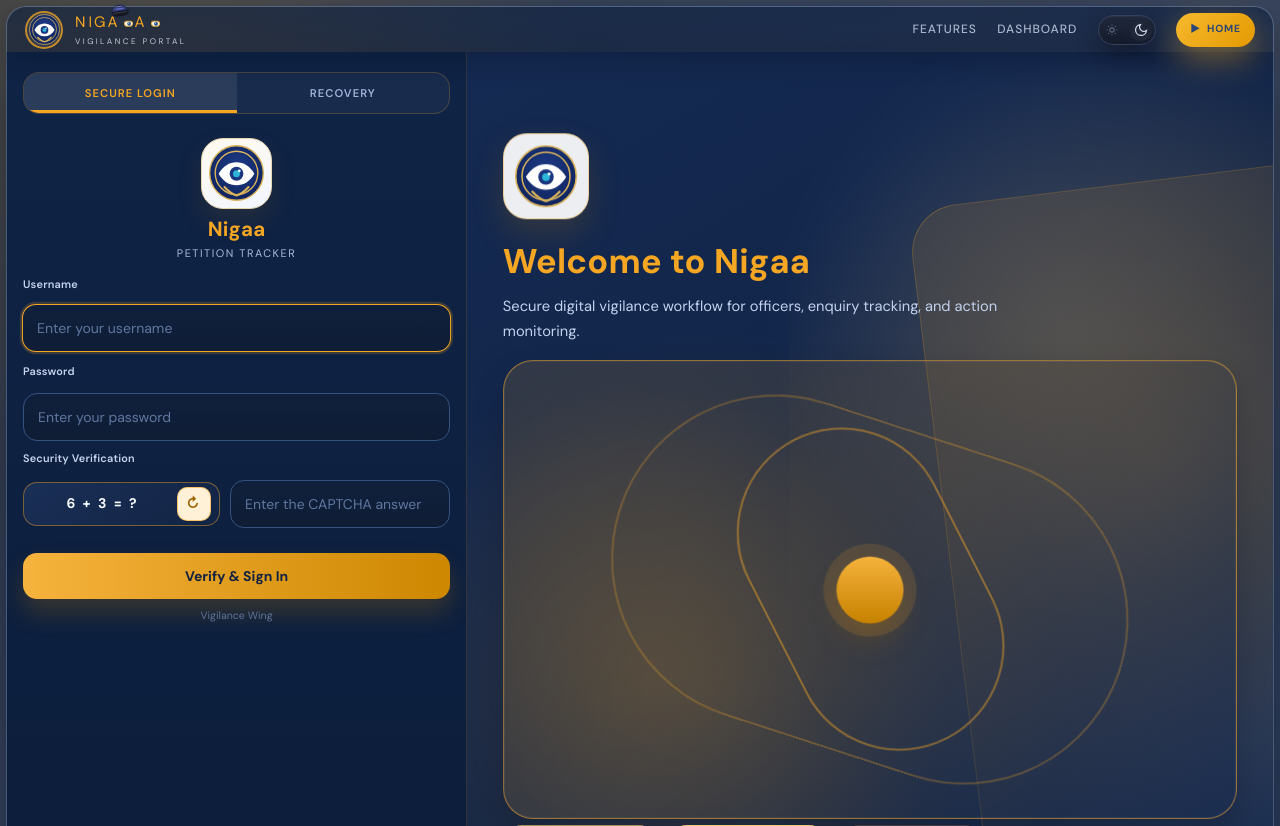
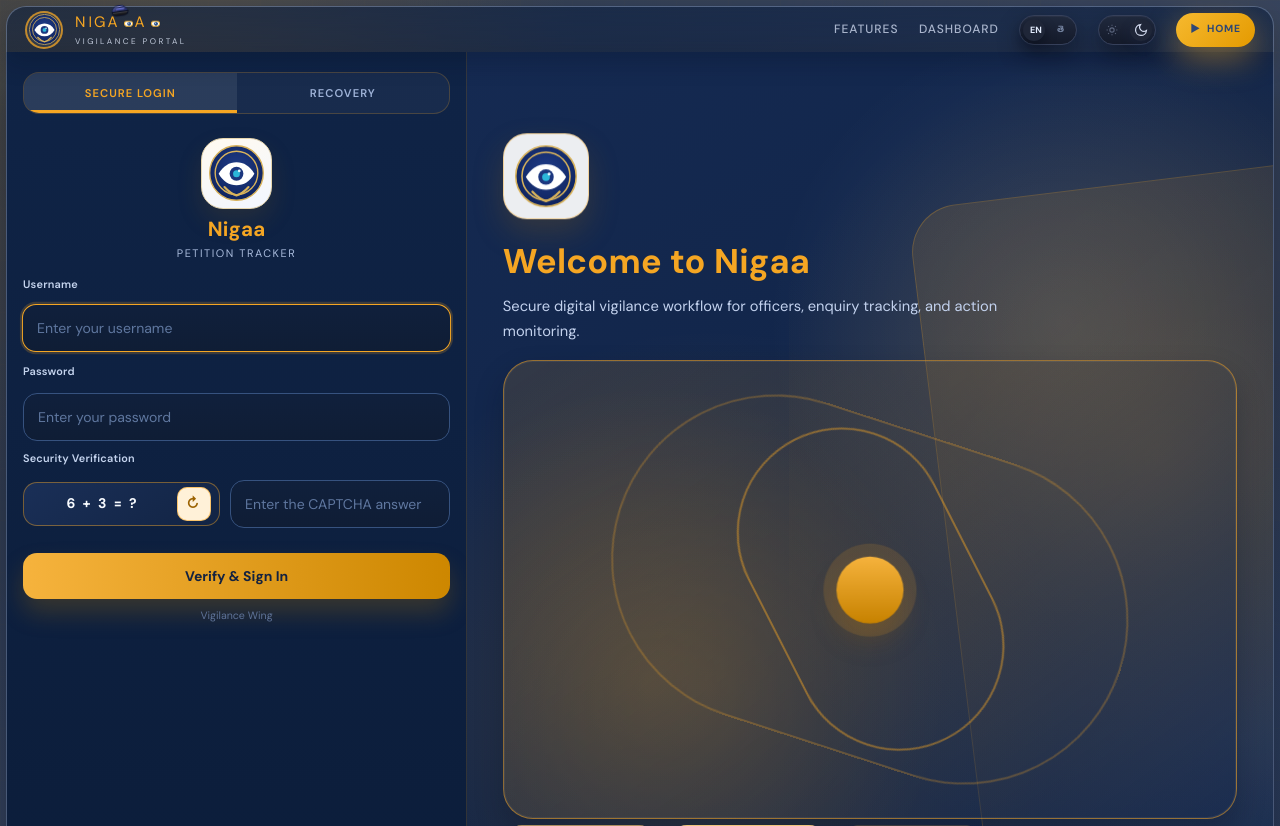
Before and after one commit to jmdhraptranco-coder/Petition-Tracker, a Flask app: page /login in a window 1280 px wide. Shown: the top 826 px of the page. Run offline with Flask 3, Linux system fonts and the light colour scheme; data that the repository does not hold is empty; some libraries are stand-ins or nearby versions; some web fonts are replaced.

Commit message:
Add language toggle on login page

```diff
--- a/templates/login.html
+++ b/templates/login.html
@@ -35,6 +35,10 @@
         <div class="login-nav-links">
             <a href="{{ url_for('index') }}#features">Features</a>
             <a href="{{ url_for('index') }}#stats">Dashboard</a>
+            <div class="lang-toggle" role="group" aria-label="Language switch">
+                <button type="button" class="lang-pill" data-lang="en">EN</button>
+                <button type="button" class="lang-pill" data-lang="te">తె</button>
+            </div>
             <button id="themeToggle" class="theme-toggle" type="button" aria-label="Toggle night mode" aria-pressed="false" title="Toggle night mode">
                 <span class="theme-toggle-icon theme-toggle-sun" aria-hidden="true">
                     <svg width="14" height="14" viewBox="0 0 24 24" fill="none" stroke="currentColor" stroke-width="2"><circle cx="12" cy="12" r="4"/><path d="M12 2v2"/><path d="M12 20v2"/><path d="M4.93 4.93l1.41 1.41"/><path d="M17.66 17.66l1.41 1.41"/><path d="M2 12h2"/><path d="M20 12h2"/><path d="M6.34 17.66l-1.41 1.41"/><path d="M19.07 4.93l-1.41 1.41"/></svg>
```
